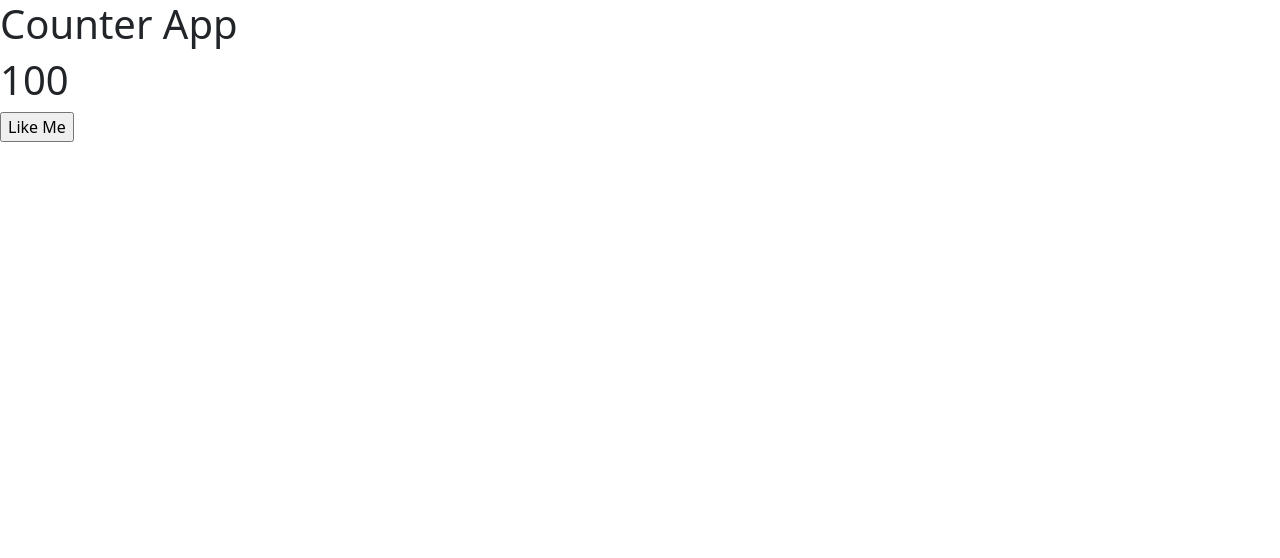
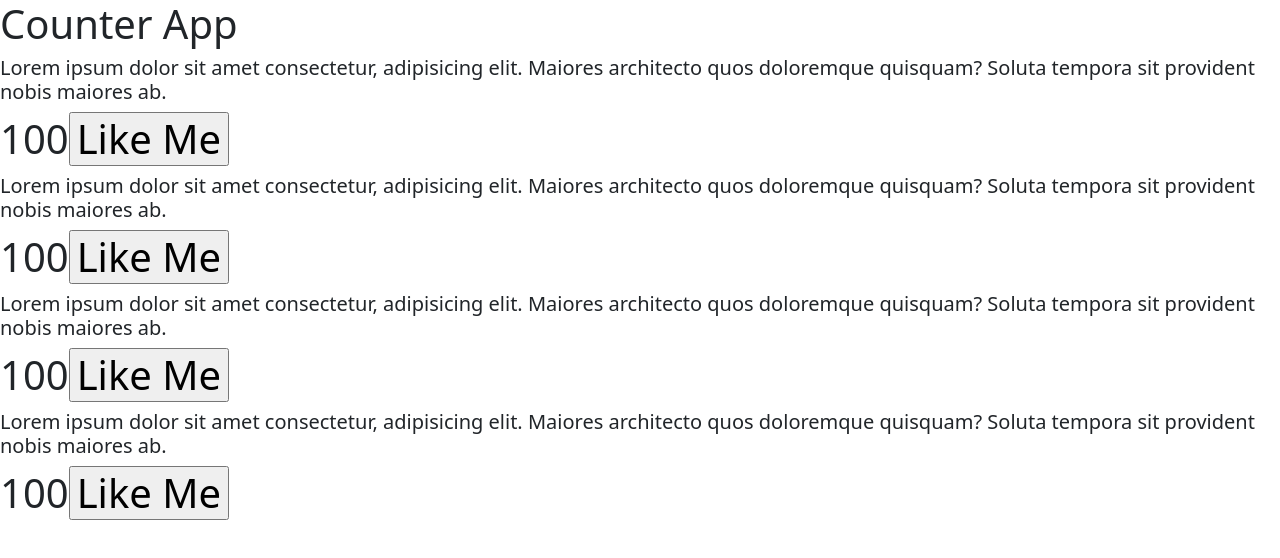
Before and after one commit to pranay2097/third-react-app, a React (Create React App) app: page / in a window 1280 px wide. Shown: the top 558 px of the page. Built offline with nearby package versions, Linux system fonts and the light colour scheme.

Commit message:
with paragraph

```diff
--- a/src/App.js
+++ b/src/App.js
@@ -4,6 +4,9 @@ function App() {
   return (
     <>
       <h1>Counter App</h1>
+      <CounterApp/>
+      <CounterApp/>
+      <CounterApp/>
       <CounterApp/>
     </>
   );
@@ -25,8 +28,12 @@ function CounterApp() {
 
   return (
     <>
-      <h1>{counter}</h1>
-      <input type="button" value="Like Me" onClick={LikeMeAction} />
+      <h5>Lorem ipsum dolor sit amet consectetur, adipisicing elit. Maiores architecto quos doloremque quisquam? Soluta tempora sit provident nobis maiores ab.
+      </h5>
+      <h1>
+        {counter}<input type="button" value="Like Me" onClick={LikeMeAction} />
+      </h1>
+
     </>
   );
 }
```
